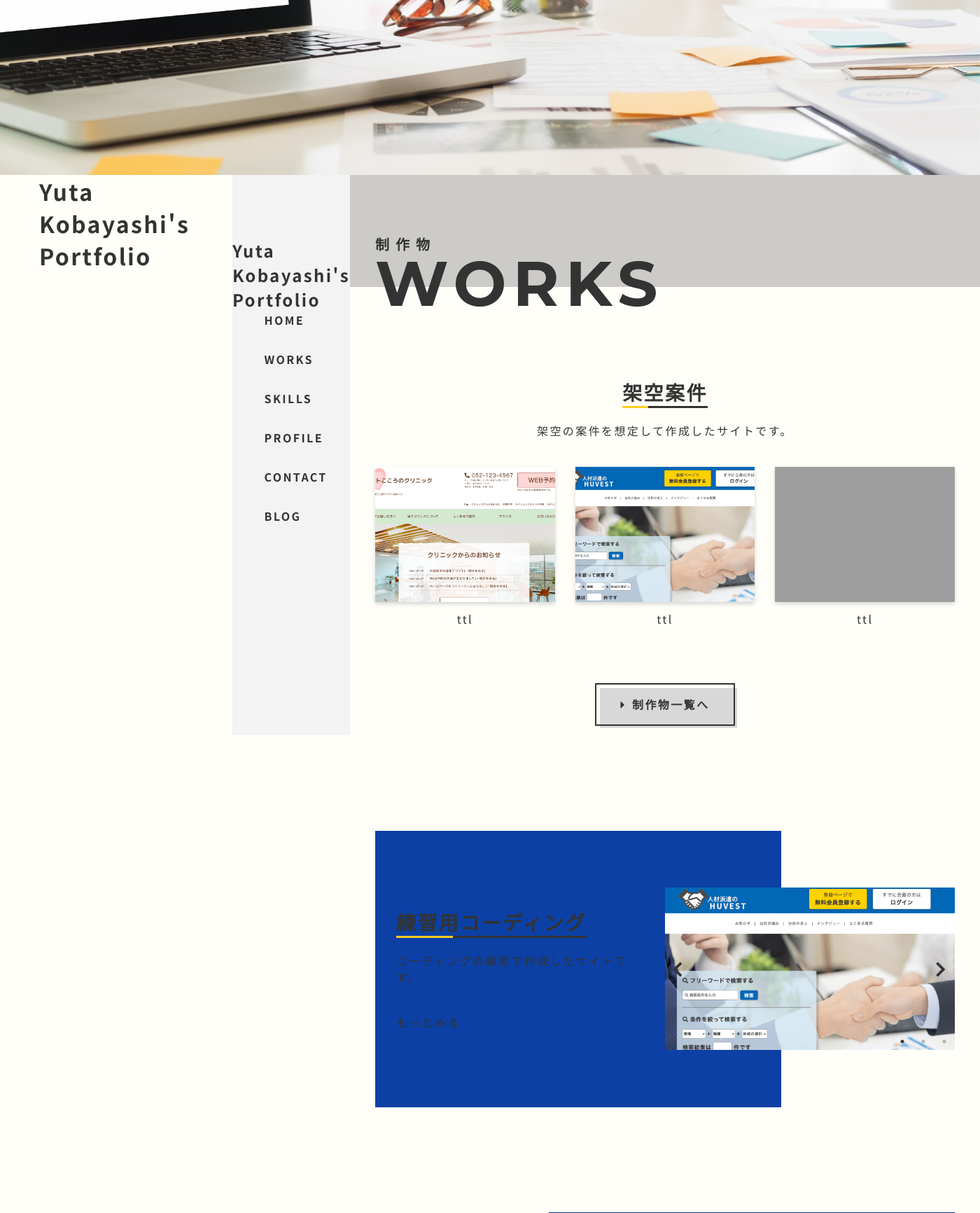
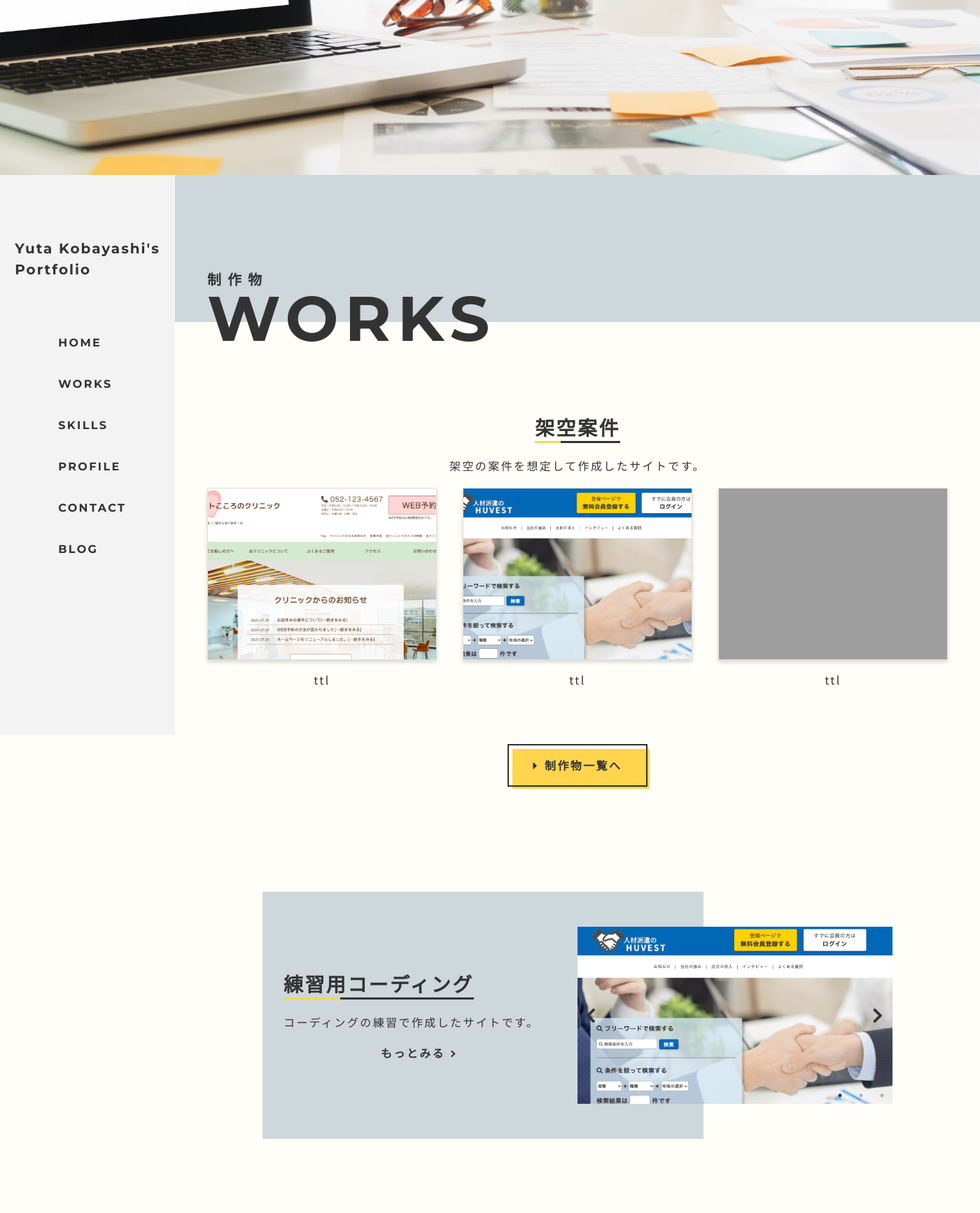
Before and after one commit to kbo580/my-portfolio-ver4, a PHP site: page / in a window 1400 px wide. Shown: the part 550-2283 px from the top of the page at 70% size. Run offline with PHP 8.4, Linux system fonts and the light colour scheme; style sheets or scripts are compiled from the project's sources; some web fonts are replaced; grey boxes are pictures that could not be loaded.

Commit message:
topページのworksまで修正

```diff
--- a/css/styles.css
+++ b/css/styles.css
@@ -84,7 +84,7 @@ body {
 
 section {
   width: 100%;
-  padding: 50px 0 80px;
+  padding: 60px 0 120px;
   position: relative;
 }
 
@@ -116,13 +116,13 @@ section {
         -ms-flex-direction: column;
             flex-direction: column;
     min-height: 100vh;
-    width: calc(100% - 300px);
+    width: calc(100% - 250px);
   }
   body {
     font-size: 1rem;
   }
   section {
-    padding: 90px 0 150px;
+    padding: 140px 0 150px;
   }
 }
 
@@ -168,7 +168,7 @@ section {
   position: absolute;
   content: " ";
   display: block;
-  border-bottom: solid 3px #fc2;
+  border-bottom: solid 3px #ffd54d;
   bottom: -3px;
   width: 30%;
 }
@@ -177,8 +177,8 @@ section {
 .top-page-sec::before {
   content: "";
   width: 100%;
-  height: 90px;
-  background-color: rgba(0, 0, 0, 0.2);
+  height: 100px;
+  background-color: #ced7dc;
   display: block;
   position: absolute;
   top: 0;
@@ -223,7 +224,7 @@ section {
   left: 5px;
   -webkit-transition: .4s;
   transition: .4s;
-  background-color: #D8D8D8;
+  background-color: #ffd54d;
 }
 
 .btn:hover:after {
@@ -320,7 +321,7 @@ section {
     margin-bottom: 20px;
   }
   .top-page-sec::before {
-    height: 160px;
+    height: 210px;
   }
   .page-heading {
     padding-bottom: 50px;
@@ -330,9 +331,30 @@ section {
 /* -------------------------------------------- */
 /* header */
 /* -------------------------------------------- */
-/* header内のサイトタイトル */
-.header-site-title {
+.header {
   font-family: 'Montserrat', sans-serif;
+}
+
+.sp-header {
+  z-index: 2;
+  width: 100%;
+  height: 70px;
+  position: fixed;
+  top: 0;
+  left: 0;
+  display: -webkit-box;
+  display: -ms-flexbox;
+  display: flex;
+  -webkit-box-pack: justify;
+      -ms-flex-pack: justify;
+          justify-content: space-between;
+  -webkit-box-align: center;
+      -ms-flex-align: center;
+          align-items: center;
+}
+
+.site-title {
+  font-size: 1.25rem;
 }
 
 /* ハンバーガーメニュー */
@@ -408,16 +427,9 @@ body.active {
   display: none;
 }
 
-@media (min-width: 575px) {
-  /* header内のサイトタイトル */
-  .header-site-title {
-    font-size: 1.5rem;
-  }
-}
-
 @media (min-width: 1000px) {
   /* sp用header */
-  .burger {
+  .sp-header {
     display: none;
   }
   /* pc用のheader */
@@ -435,19 +447,21 @@ body.active {
     background-color: #cbcbd3;
     background-color: #F3F3F3;
     padding-top: 90px;
-    width: 300px;
+    width: 250px;
     height: 100vh;
     position: -webkit-sticky;
     position: sticky;
     top: 0;
   }
   /* header内のサイトタイトル */
-  .header-site-title {
-    font-size: 1.5rem;
-    margin-bottom: 70px;
+  .site-title {
+    font-size: 1.25rem;
+    letter-spacing: 0.1em;
+    margin-bottom: 80px;
     padding: 0 20px;
+    line-height: 1.5;
   }
-  .header-site-title--link {
+  .site-title--link {
     display: inline-block;
   }
 }
@@ -481,7 +495,7 @@ body.active {
 /* ナビのリンク */
 .nav-link {
   font-weight: bold;
-  padding: 1em;
+  margin-bottom: 40px;
 }
 
 .nav-link:first-child {
@@ -570,7 +583,8 @@ body.active {
   width: 100%;
   height: auto;
   overflow: hidden;
-  margin-bottom: 12px;
+  margin-bottom: 16px;
+  border: 1px solid #dfdfdf;
   -webkit-box-shadow: 0 3px 6px rgba(0, 0, 0, 0.16);
           box-shadow: 0 3px 6px rgba(0, 0, 0, 0.16);
 }
@@ -594,9 +608,34 @@ body.active {
   overflow: hidden;
 }
 
-.btn-wrapper__left {
-  text-align: left;
-  margin-top: 20px;
+.link-wrapper {
+  text-align: center;
+}
+
+.more-link {
+  font-weight: bold;
+  position: relative;
+  display: inline-block;
+  padding: 0 20px 0 0;
+}
+
+.right-arrow::after {
+  content: "";
+  position: absolute;
+  top: 42%;
+  right: 7px;
+  width: 5px;
+  height: 5px;
+  border-top: 2px solid #333;
+  border-right: 2px solid #333;
+  -webkit-transform: rotate(45deg);
+          transform: rotate(45deg);
+  -webkit-transition: all .3s;
+  transition: all .3s;
+}
+
+.right-arrow:hover::after {
+  right: 0px;
 }
 
 .works-sub-wrapper {
@@ -607,11 +646,11 @@ body.active {
 .works-sub-wrapper::after {
   content: "";
   width: 100%;
-  height: 100%;
+  height: 80%;
   position: absolute;
   z-index: -1;
   display: block;
-  background-color: #0C40A5;
+  background-color: #ced7dc;
   top: 0;
 }
 
@@ -661,7 +700,6 @@ body.active {
 
 /* ドット */
 .slick-dots {
-  z-index: 1;
   position: absolute;
   bottom: 1%;
   text-align: right;
@@ -708,15 +746,13 @@ body.active {
   }
   .works-sub-wrapper::after {
     width: 70%;
+    height: 100%;
   }
 }
 
 @media (min-width: 1000px) {
   .works__item-wrapper:not(:last-child) {
     margin-bottom: 150px;
-  }
-  .works__text--mb {
-    margin-bottom: 40px;
   }
   .works__item {
     width: 31%;
--- a/css/styles.scss
+++ b/css/styles.scss
@@ -40,9 +40,9 @@ img{
 }
 
 $mainColor: #FFFEF8;
-$subColor: #459DCA;
-$subColor: #0C40A5;
-$accentColor: #fc2;
+$subColor: #ced7dc;
+// $subColor: #e6e5ef;
+$accentColor: #ffd54d;
 
 header,main,section,footer, div, ul, li, h1,h2,h3{
   // background-color: rgba(0,200,100,0.1);
@@ -87,7 +87,7 @@ body{
 
 section{
   width: 100%;
-  padding: 50px 0 80px;
+  padding: 60px 0 120px;
   position: relative;
 }
 
@@ -116,7 +116,7 @@ section{
     display: flex;
     flex-direction: column;
     min-height: 100vh;
-    width: calc(100% - 300px);
+    width: calc(100% - 250px);
   }
 
   body{
@@ -124,7 +124,7 @@ section{
   }
 
   section{
-    padding: 90px 0 150px;
+    padding: 140px 0 150px;
   }
 }
 
@@ -176,8 +176,8 @@ section{
 .top-page-sec::before{
   content: "";
   width: 100%;
-  height: 90px;
-  background-color: rgba(0, 0, 0, 0.2);
+  height: 100px;
+  background-color: $subColor;
   display: block;
   position: absolute;
   top: 0;
@@ -222,7 +223,7 @@ section{
   top: 5px;
   left: 5px;
   transition: .4s;
-  background-color: #D8D8D8;
+  background-color: $accentColor;
 }
 
 .btn:hover:after {
@@ -311,7 +312,7 @@ section{
   }
 
   .top-page-sec::before{
-    height: 160px;
+    height: 210px;
   }
 
   .page-heading{
@@ -323,10 +324,24 @@ section{
 /* -------------------------------------------- */
 /* header */
 /* -------------------------------------------- */
-/* header内のサイトタイトル */
-.header-site-title{
-  // font-size: rem(16);
+.header{
   font-family: 'Montserrat', sans-serif;
+}
+
+.sp-header{
+  z-index: 2;
+  width: 100%;
+  height: 70px;
+  position: fixed;
+  top: 0;
+  left: 0;
+  display: flex;
+  justify-content: space-between;
+  align-items: center;
+}
+
+.site-title{
+  font-size: rem(20);
 }
 
 /* ハンバーガーメニュー */
@@ -397,15 +409,12 @@ body.active{
 }
 
 @media (min-width: 575px){
-  /* header内のサイトタイトル */
-  .header-site-title{
-    font-size: rem(24);
-  }
+
 }
 
 @media (min-width: 1000px){
   /* sp用header */
-  .burger{
+  .sp-header{
     display: none;
   }
 
@@ -417,7 +426,7 @@ body.active{
     background-color: rgb(203, 203, 211);
     background-color: #F3F3F3;
     padding-top: 90px;
-    width: 300px;
+    width: 250px;
     height: 100vh;
     position: -webkit-sticky;
     position: sticky;
@@ -425,10 +434,12 @@ body.active{
   }
 
   /* header内のサイトタイトル */
-  .header-site-title{
-    font-size: rem(24);
-    margin-bottom: 70px;
+  .site-title{
+    font-size: rem(20);
+    letter-spacing: 0.1em;
+    margin-bottom: 80px;
     padding: 0 20px;
+    line-height: 1.5;
 
     &--link{
       display: inline-block;
@@ -463,7 +474,7 @@ body.active{
 /* ナビのリンク */
 .nav-link{
   font-weight: bold;
-  padding: 1em;
+  margin-bottom: 40px;
 
   &:first-child{
     padding-top: 0;
@@ -552,7 +562,8 @@ body.active{
     width: 100%;
     height: auto;
     overflow: hidden;
-    margin-bottom: 12px;
+    margin-bottom: 16px;
+    border: 1px solid #dfdfdf;
     box-shadow: 0 3px 6px rgba(0, 0, 0, 0.16);
   }
 
@@ -575,9 +586,32 @@ body.active{
   }
 }
 
-.btn-wrapper__left{
-  text-align: left;
-  margin-top: 20px;
+.link-wrapper{
+  text-align: center;
+}
+
+.more-link{
+  font-weight: bold;
+  position: relative;
+  display: inline-block;
+  padding: 0 20px 0 0;
+}
+
+.right-arrow::after{
+  content: "";
+	position: absolute;
+  top:42%;
+  right: 7px;
+  width: 5px;
+  height: 5px;
+  border-top: 2px solid #333;
+  border-right: 2px solid #333;
+  transform: rotate(45deg);
+  transition: all .3s;
+}
+
+.right-arrow:hover::after{
+  right: 0px;
 }
 
 .works-sub-wrapper{
@@ -587,12 +621,11 @@ body.active{
   &::after{
     content: "";
     width: 100%;
-    height: 100%;
+    height: 80%;
     position: absolute;
     z-index: -1;
     // z-index: 0;
     display: block;
-    // background-color: #f0f0f0;
     background-color: $subColor;
     top: 0;
   }
@@ -644,7 +677,6 @@ body.active{
 
 /* ドット */
 .slick-dots{
-  z-index: 1;
 	position:absolute;
 	bottom:1%;
   text-align: right;
@@ -686,6 +718,7 @@ body.active{
 
     &::after{
       width: 70%;
+      height: 100%;
     }
   }
 
@@ -695,10 +728,6 @@ body.active{
   .works{
     &__item-wrapper:not(:last-child){
       margin-bottom: 150px;
-    }
-
-    &__text--mb{
-      margin-bottom: 40px;
     }
 
     &__item{
```
Also changed, not shown: other parts of css/styles.css (+12 -14 lines), other parts of css/styles.scss (+12 -14 lines), 1 other file.
